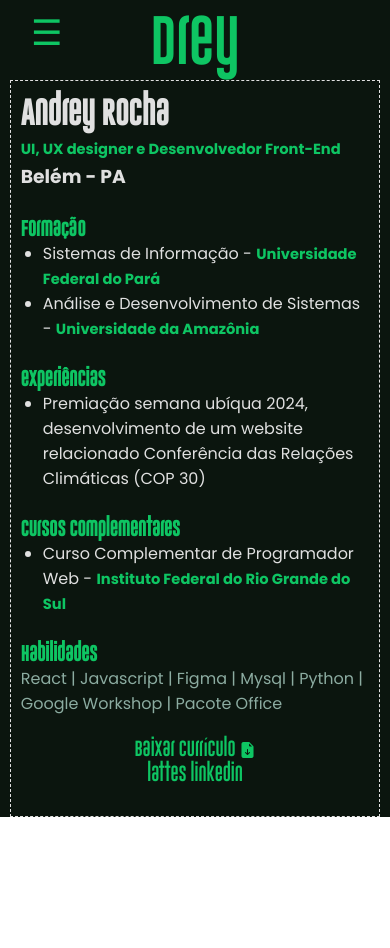
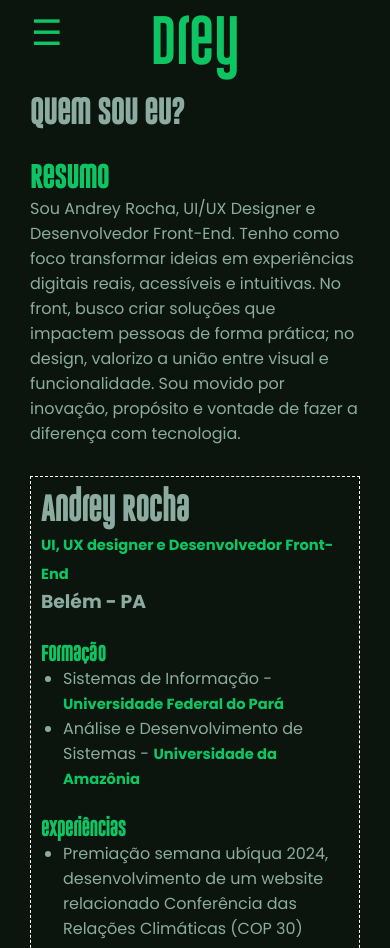
Before and after one commit to dreyrocha/Projeto-Portif-lio, a plain HTML site: page pages/sobre.html in a window 390 px wide. Shown: the top 948 px of the page. Before the commit the page ends 844 px from the top, so only its background shows below. Drawn offline with nearby package versions, Linux system fonts and the light colour scheme.

Commit message:
Adicionando projeto, resumo e icon

```diff
--- a/css/responsity.css
+++ b/css/responsity.css
@@ -83,7 +83,7 @@
   }
 
   .section_art.curriculo {
-    padding: 20px 50px;
+    padding: 20px 30px;
   }
 
   .section_art .divisao {
@@ -123,8 +123,8 @@
   }
 
   /* curriculo */
-  .section_art.curriculo {
-    max-width: 95%;
+  .textos-principais {
+    width: 100%;
     padding: 10px;
   }
 
@@ -160,6 +160,14 @@
     min-height: 80vh;
     display: flex;
   }
+  .sobre {
+    padding: 10px 30px;
+  }
+  .curriculo h1 {
+    font-size: 20pt;
+  }
+
+
 
   .interface {
     display: flex;
@@ -172,7 +180,10 @@
   header {
     height: 80px;
   }
+
 }
+
+
 
 @media (max-width: 1390px) {
   .initial.projetos h1 {
@@ -221,6 +232,4 @@
   padding: 50px 50px;
 }
 
-
-
 }
--- a/css/style.css
+++ b/css/style.css
@@ -202,26 +202,35 @@ a:hover {
   width: 40%;
 }
 
-.initial.curriculo {
+.curriculo {
+  background-color: #0b150e;
   min-height: 80vh;
-  display: flex;
-  justify-content: space-around;
-  align-items: flex-start;
+  display: block;
+}
+.sobre {
+  padding: 10px 150px;
+  height: auto;
 }
 
-.section_art.curriculo {
+.textos-principais {
   flex: 1;
-  max-width: 70%;
-  border: solid 1px;
-  padding: 20px;
+  width: 100%;
+  border: solid 1px white;
+  padding: 20px 20px;
   border-style: dashed;
 }
-
-.section_art.curriculo h1 {
+.curriculo h1 {
   font-size: 40pt;
+  color: #8caca1;
 }
 
-.section_art.curriculo h2 {
+.section_art.curriculo p,
+li,
+h3 {
+  color: #8caca1;
+}
+
+.curriculo h2 {
   color: #0ec563;
   margin: 25px 0px 0px;
 }
@@ -291,11 +300,16 @@ main .projetos {
 }
 
 .card-img {
-  height: 220px;
-  background-color: #0b150e;
-  border-radius: 20px 20px 0 0;
+  width: 100%;
+  overflow: hidden;
 }
-
+.card-img img {
+  width: 100%;
+  height: auto;
+  display: block;
+  object-fit: contain;
+  border-radius: 15px;
+}
 .card-footer {
   padding: 10px;
   background-color: #101613;
--- a/pages/sobre.html
+++ b/pages/sobre.html
@@ -4,13 +4,14 @@
 <head>
     <meta charset="UTF-8">
     <meta name="viewport" content="width=device-width, initial-scale=1.0">
-    <title>Document</title>
+    <title>Sobre</title>
     <link rel="stylesheet" href="/css/style.css">
     <link rel="stylesheet" href="/css/responsity.css">
     <link
         href="https://fonts.googleapis.com/css2?family=Poppins:ital,wght@0,100;0,200;0,300;0,400;0,500;0,600;0,700;0,800;0,900;1,100;1,200;1,300;1,400;1,500;1,600;1,700;1,800;1,900&display=swap"
         rel="stylesheet">
     <link rel="stylesheet" href="https://cdn.jsdelivr.net/npm/bootstrap-icons@1.11.1/font/bootstrap-icons.css">
+    <link rel="icon" type="image/x-icon" href="/img/favicon.png">
 
 </head>
 
@@ -58,9 +59,20 @@
         </section>
     </header>
     <main>
-        <div class="initial curriculo">
+        <div class="curriculo">
+            <section class="sobre initial">
+                <h1>Quem sou eu?</h1>
+
+                <h2>
+                    Resumo
+                </h2>
+                <p>
+                    Sou Andrey Rocha, UI/UX Designer e Desenvolvedor Front-End. Tenho como foco transformar ideias em experiências digitais reais, acessíveis e intuitivas. No front, busco criar soluções que impactem pessoas de forma prática; no design, valorizo a união entre visual e funcionalidade. Sou movido por inovação, propósito e vontade de fazer a diferença com tecnologia.
+                </p>
+
+            </section>
             <section class="section_art curriculo">
-                <div>
+                <div class="textos-principais">
                     <h1>Andrey Rocha</h1>
                     <h3><b>UI, UX designer e Desenvolvedor Front-End</b></h3>
                     <h3>Belém - PA</h3>
```
Also changed, not shown: index.html (+11 -6 lines), pages/articleone.html (+1 -0 lines), pages/artigos.html (+1 -0 lines), img/favicon.png (added), img/image.png (added).
